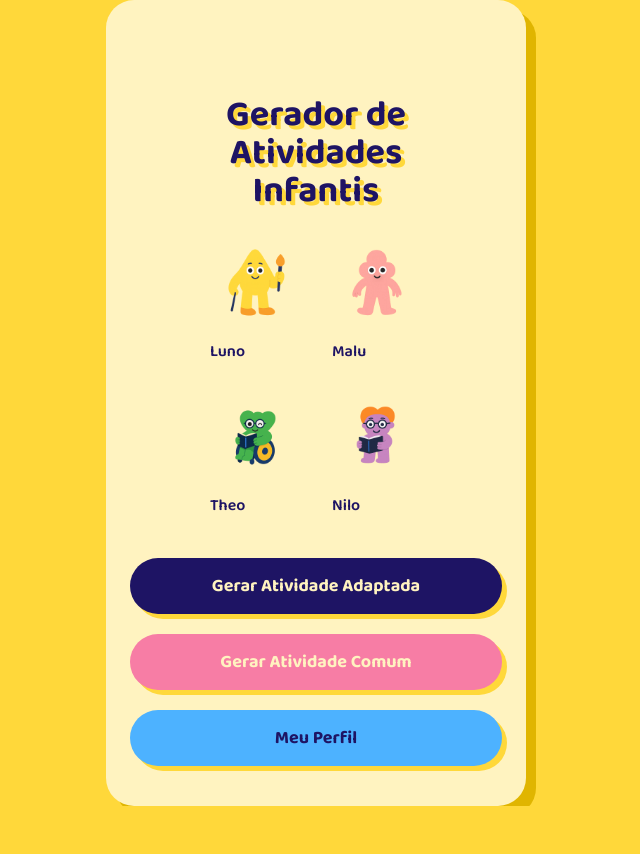
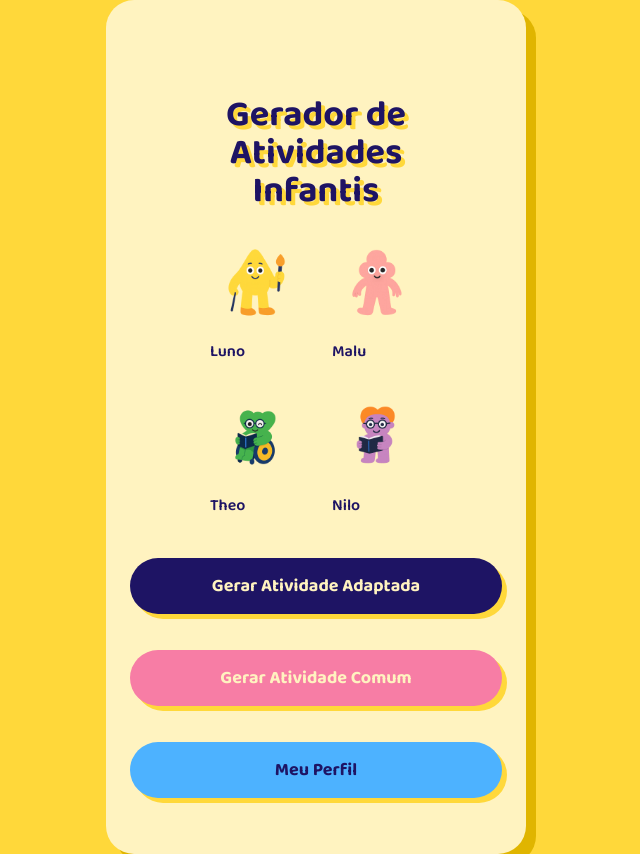
Before and after one commit to letiricetti2-alt/gerador-de-atividades-infantis, a Next.js app: page / in a window 1280 px wide. Shown: the whole page, without its empty margins (324-964 px from the left). Before the commit the page ends 806 px from the top, so only its background shows below. Built offline with nearby package versions, Linux system fonts and the light colour scheme.

Commit message:
Update globals.css

```diff
--- a/app/globals.css
+++ b/app/globals.css
@@ -8,10 +8,78 @@ body {
   padding: 0;
   background-color: #FFD83A;
   color: #1E1464;
-  font-family: system-ui, -apple-system, BlinkMacSystemFont, "Segoe UI",
-    sans-serif;
+  font-family: var(--font-baloo), sans-serif;
 }
 
-* {
-  box-sizing: border-box;
+/* Layout principal */
+.main-card {
+  background-color: #FFF4C4;
+  border-radius: 2rem;
+  box-shadow: 10px 10px 0 #D6B91E;
+  padding: 2.5rem 1.5rem 3rem;
+  width: 90%;
+  max-width: 400px;
+  text-align: center;
+  margin: 0 auto;
 }
+
+/* Título */
+.main-title {
+  font-weight: 700;
+  line-height: 1.1;
+  font-size: 2rem;
+  text-shadow: 3px 3px #FFD83A;
+  margin-bottom: 1.5rem;
+}
+
+/* Personagens */
+.characters {
+  display: flex;
+  justify-content: center;
+  flex-wrap: wrap;
+  gap: 1.5rem;
+  margin-bottom: 2rem;
+}
+
+.character {
+  display: flex;
+  flex-direction: column;
+  align-items: center;
+}
+
+.character img {
+  width: 70px;
+  height: auto;
+}
+
+/* Botões */
+button {
+  display: block;
+  width: 100%;
+  border-radius: 2rem;
+  font-weight: 700;
+  padding: 0.8rem;
+  font-size: 1rem;
+  margin-bottom: 1rem;
+  box-shadow: 4px 4px 0 #D6B91E;
+  transition: transform 0.1s;
+}
+
+button:active {
+  transform: translateY(2px);
+}
+
+.btn-adaptada {
+  background-color: #16124C;
+  color: #fff;
+}
+
+.btn-comum {
+  background-color: #FF7BA9;
+  color: #fff;
+}
+
+.btn-perfil {
+  background-color: #2CA8FF;
+  color: #fff;
+}
```
